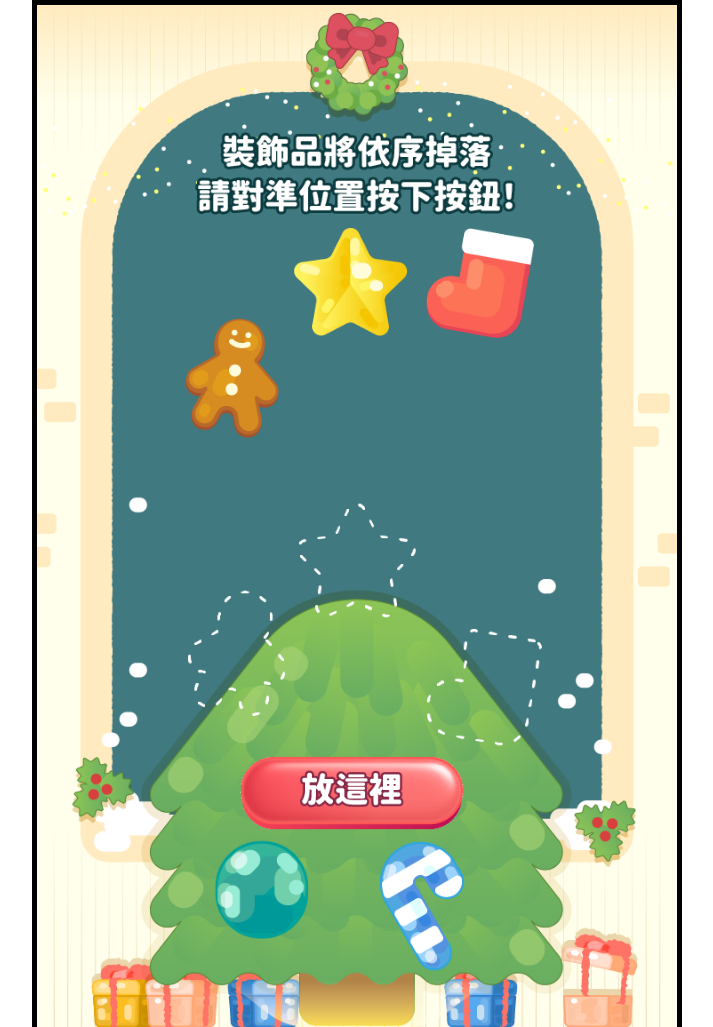
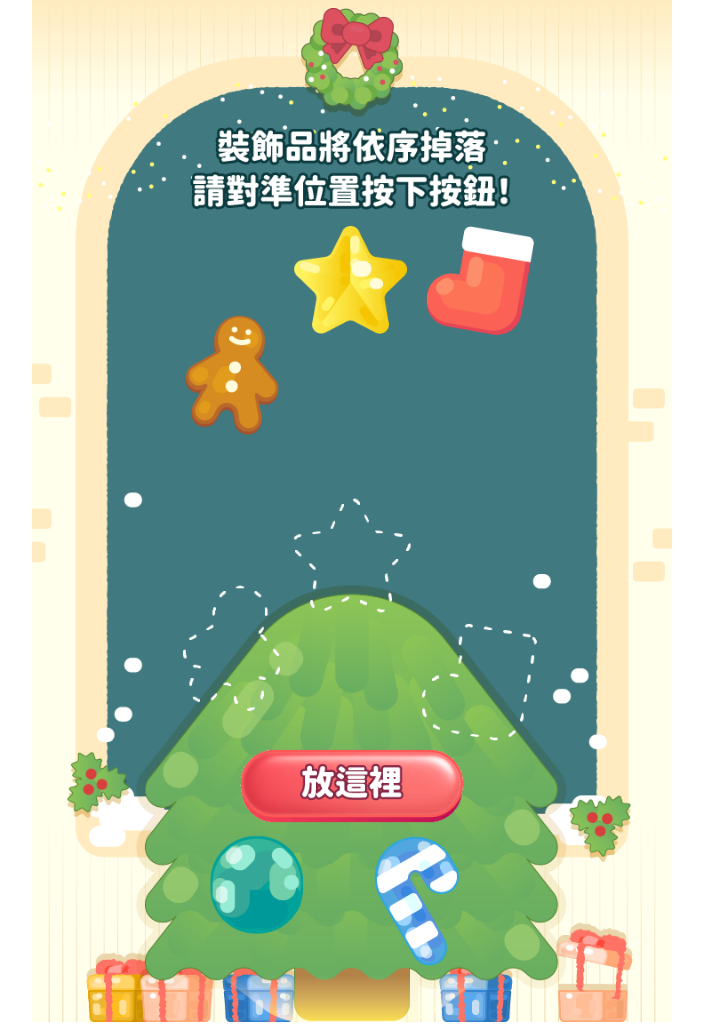
Before and after one commit to walaydesign/FET-Decmber2024, a plain HTML site: page index.html in a window 1280 px wide. Shown: the top 1027 px of the page, without its empty margins (288-1001 px from the left). Drawn offline with Linux system fonts and the light colour scheme.

Commit message:
bg remove border

```diff
--- a/css/style.scss
+++ b/css/style.scss
@@ -18,7 +18,7 @@ body {
 
 .bg {
     width: 100%;
-    border: 5px solid #000;
+    // border: 5px solid #000;
 }
 
 .position {
```
Also changed, not shown: css/style.css, 1 other file.
